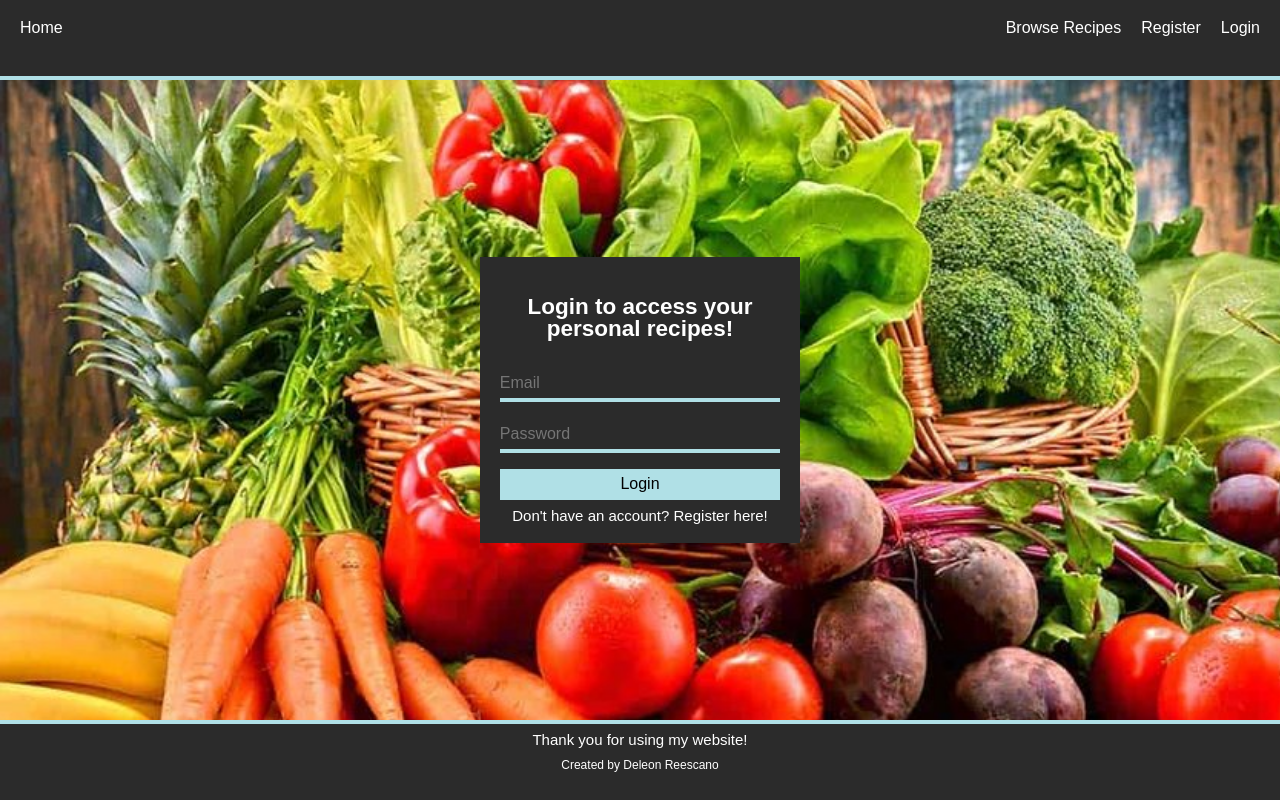
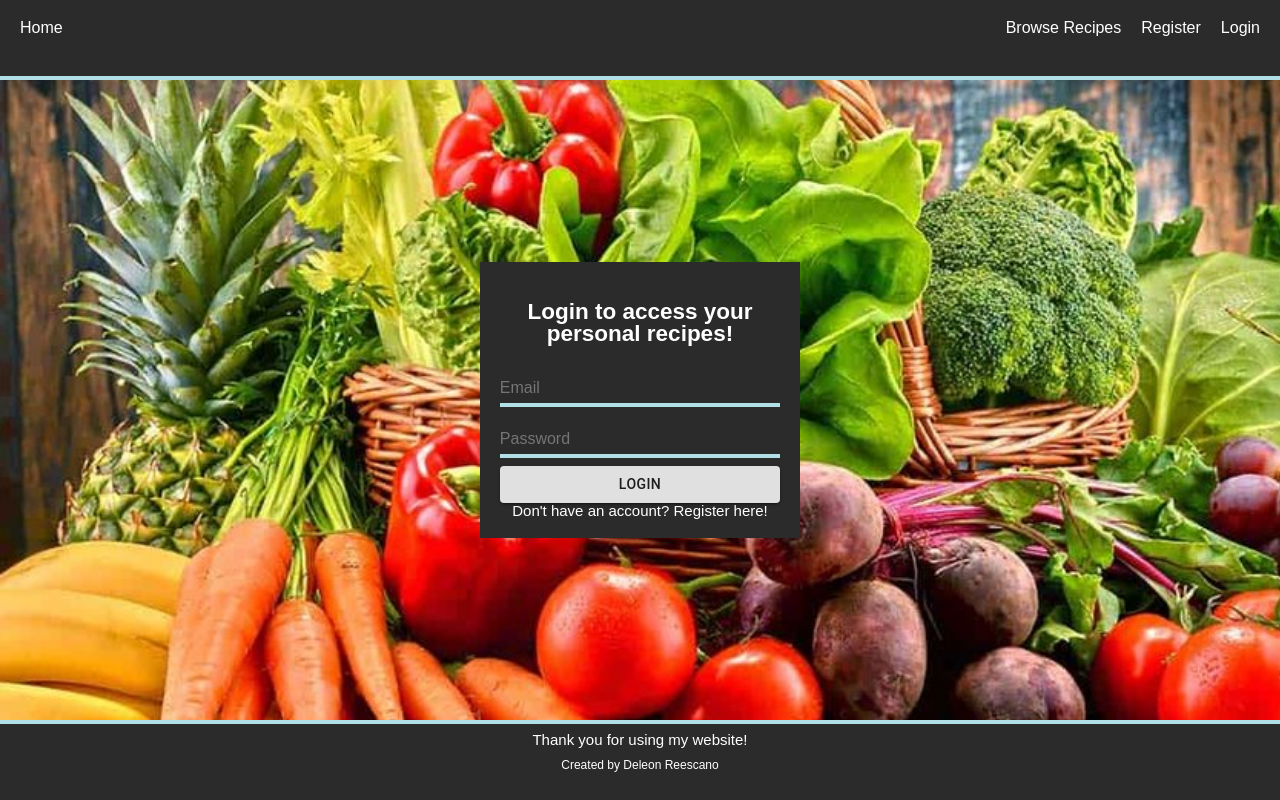
Before and after one commit to JSONJuggler/recipeManager, a React (Create React App) app in the folder client/: page /login in a window 1280 px wide. Built offline with nearby package versions, Linux system fonts and the light colour scheme; no server answers.

Commit message:
trying out Material-ui

```diff
--- a/client/package.json
+++ b/client/package.json
@@ -3,6 +3,7 @@
   "version": "0.1.0",
   "private": true,
   "dependencies": {
+    "@material-ui/core": "^4.9.5",
     "@n8tb1t/use-scroll-position": "^1.0.43",
     "@testing-library/jest-dom": "^4.2.4",
     "@testing-library/react": "^9.4.0",
--- a/client/src/components/auth/Login.js
+++ b/client/src/components/auth/Login.js
@@ -3,6 +3,7 @@ import { Redirect } from "react-router-dom";
 import { connect } from "react-redux";
 import PropTypes from "prop-types";
 
+import { Button } from "@material-ui/core";
 import validate from "./loginValidate";
 import { login } from "../../actions/auth";
 import { Styledsub, Styledinput, Styledlink, Darkbox } from "../../stylings";
@@ -55,7 +56,7 @@ const Login = ({ isAuthenticated, login }) => {
     <Fragment>
       <Darkbox>
         <h1>Login to access your personal recipes!</h1>
-        <form onSubmit={e => onSubmit(e)}>
+        <form>
           <div>
             <Styledinput
               validated={errors.email}
@@ -100,8 +101,12 @@ const Login = ({ isAuthenticated, login }) => {
               </p>
             )}
           </div>
-          <Styledsub type="submit" value="Login" />
+
+          {/* <Styledsub type="submit" value="Login" /> */}
         </form>
+        <Button variant="contained" onClick={e => onSubmit(e)}>
+          Login
+        </Button>
         <div>
           <Styledlink to="/Register">
             Don't have an account? Register here!
```
Also changed, not shown: 1 other file (tests, documents, lock files or other folders).
